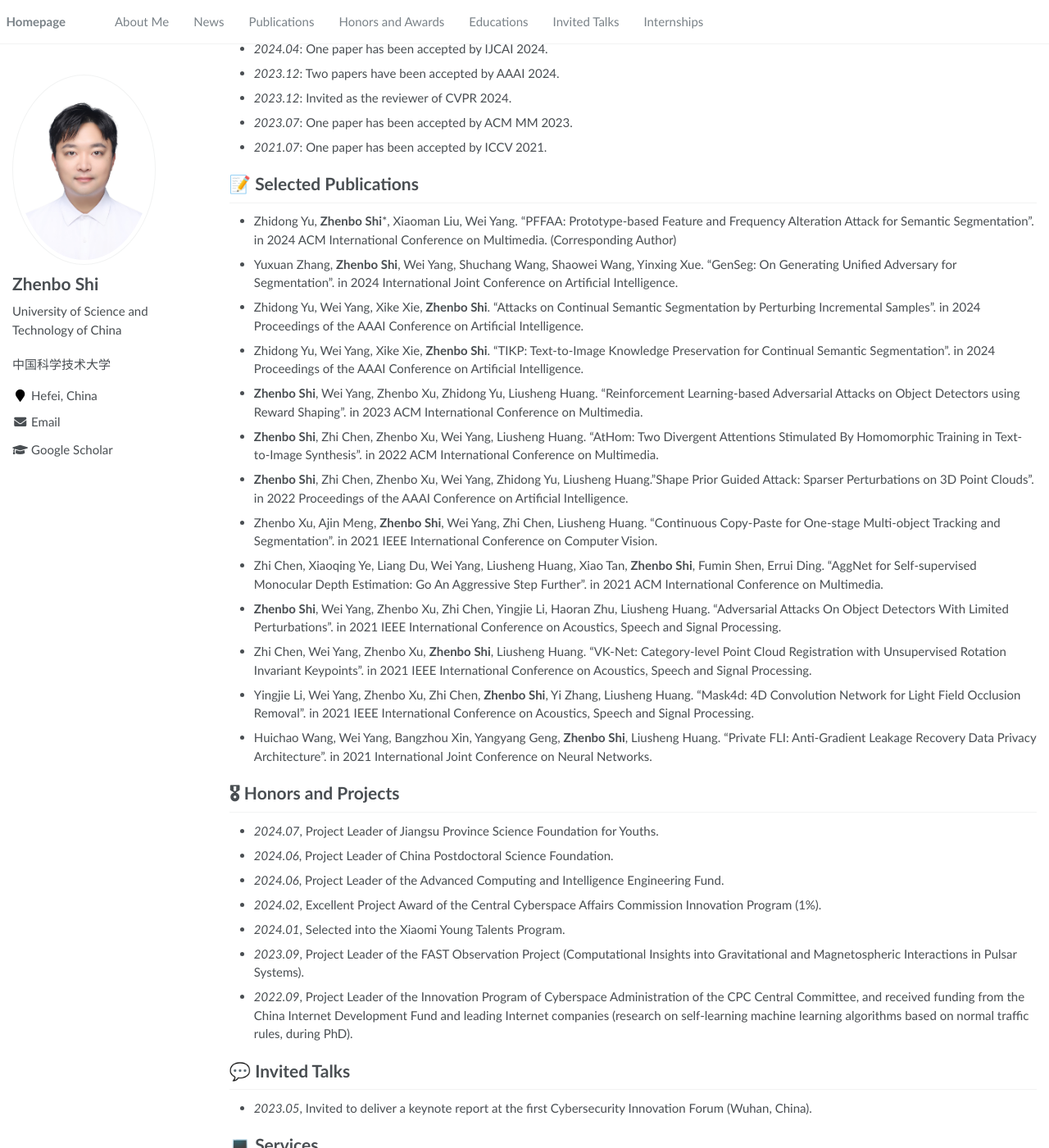
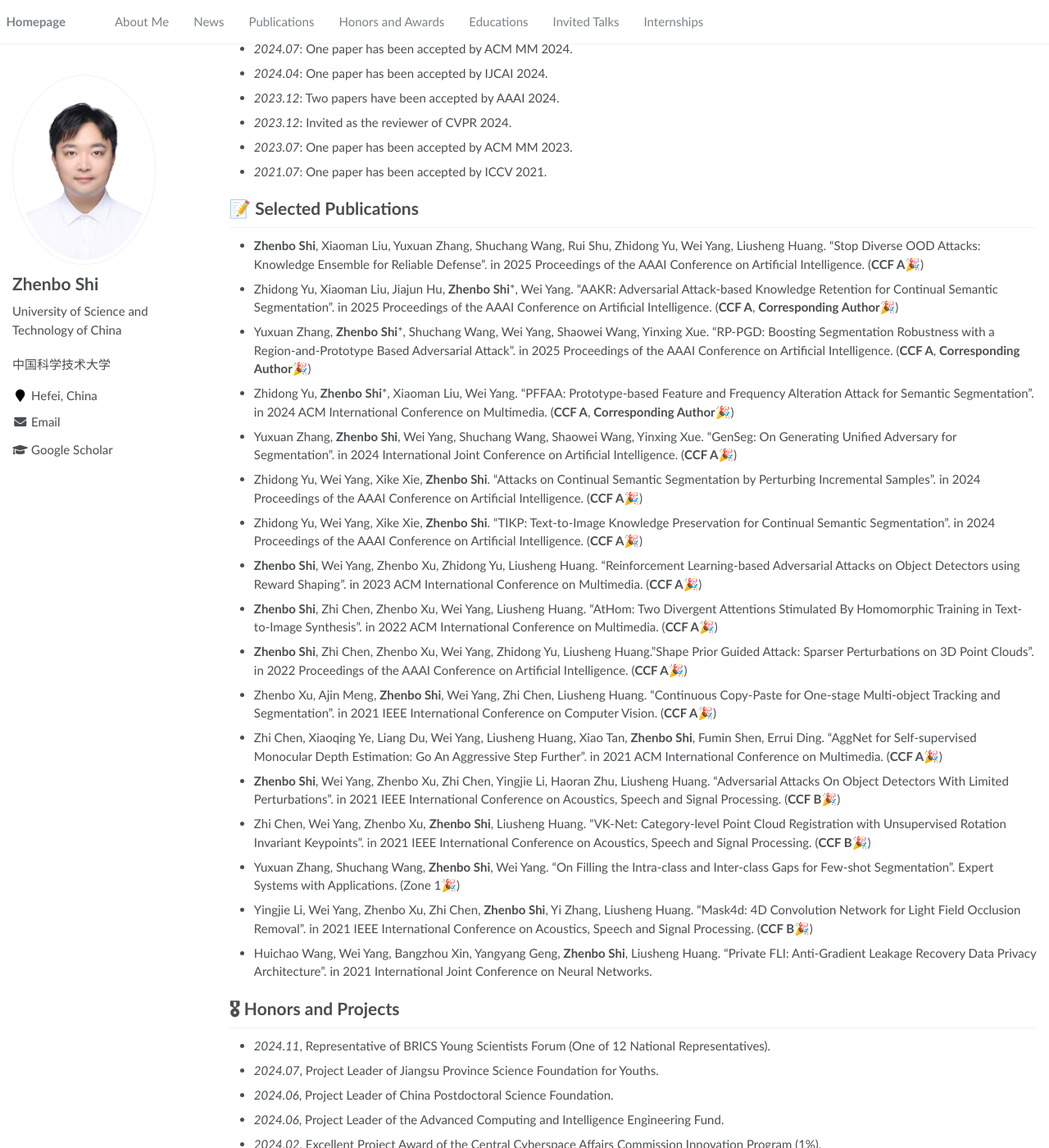
Before and after one commit to shizhenbo/shizhenbo.github.io, a Jekyll site: the page built from _pages/about.md, in a window 1280 px wide and 1400 px high, scrolled down 284 px. Shown: the whole window at 82% size. Built offline with Jekyll 4.4.1, drawn with Linux system fonts in a browser that asks for light colours; some of the changed text lies outside the part shown.

Commit message:
Update about.md

```diff
--- a/_pages/about.md
+++ b/_pages/about.md
@@ -20,6 +20,7 @@ Currently, my research interests lie in Multimodal Learning, Adversarial Machine
 
 # 🔥 Selected News
 
+- *2024.12*: Three papers have been accepted by AAAI 2025.
 - *2024.07*: One paper has been accepted by ACM MM 2024.
 - *2024.04*: One paper has been accepted by IJCAI 2024.
 - *2023.12*: Two papers have been accepted by AAAI 2024.
@@ -29,22 +30,27 @@ Currently, my research interests lie in Multimodal Learning, Adversarial Machine
 
 # 📝 Selected Publications
 
-- Zhidong Yu, **Zhenbo Shi***, Xiaoman Liu, Wei Yang. "PFFAA: Prototype-based Feature and Frequency Alteration Attack for Semantic Segmentation". in 2024 ACM International Conference on Multimedia. (Corresponding Author)
-- Yuxuan Zhang, **Zhenbo Shi**, Wei Yang, Shuchang Wang, Shaowei Wang, Yinxing Xue. "GenSeg: On Generating Unified Adversary for Segmentation". in 2024 International Joint Conference on Artificial Intelligence.
-- Zhidong Yu, Wei Yang, Xike Xie, **Zhenbo Shi**. "Attacks on Continual Semantic Segmentation by Perturbing Incremental Samples". in 2024 Proceedings of the AAAI Conference on Artificial Intelligence.
-- Zhidong Yu, Wei Yang, Xike Xie, **Zhenbo Shi**. "TIKP: Text-to-Image Knowledge Preservation for Continual Semantic Segmentation". in 2024 Proceedings of the AAAI Conference on Artificial Intelligence.
-- **Zhenbo Shi**, Wei Yang, Zhenbo Xu, Zhidong Yu, Liusheng Huang. "Reinforcement Learning-based Adversarial Attacks on Object Detectors using Reward Shaping". in 2023 ACM International Conference on Multimedia.
-- **Zhenbo Shi**, Zhi Chen, Zhenbo Xu, Wei Yang, Liusheng Huang. "AtHom: Two Divergent Attentions Stimulated By Homomorphic Training in Text-to-Image Synthesis". in 2022 ACM International Conference on Multimedia.
-- **Zhenbo Shi**, Zhi Chen, Zhenbo Xu, Wei Yang, Zhidong Yu, Liusheng Huang."Shape Prior Guided Attack: Sparser Perturbations on 3D Point Clouds". in 2022 Proceedings of the AAAI Conference on Artificial Intelligence.
-- Zhenbo Xu, Ajin Meng, **Zhenbo Shi**, Wei Yang, Zhi Chen, Liusheng Huang. "Continuous Copy-Paste for One-stage Multi-object Tracking and Segmentation". in 2021 IEEE International Conference on Computer Vision.
-- Zhi Chen, Xiaoqing Ye, Liang Du, Wei Yang, Liusheng Huang, Xiao Tan, **Zhenbo Shi**, Fumin Shen, Errui Ding. "AggNet for Self-supervised Monocular Depth Estimation: Go An Aggressive Step Further". in 2021 ACM International Conference on Multimedia.
-- **Zhenbo Shi**, Wei Yang, Zhenbo Xu, Zhi Chen, Yingjie Li, Haoran Zhu, Liusheng Huang. "Adversarial Attacks On Object Detectors With Limited Perturbations". in 2021 IEEE International Conference on Acoustics, Speech and Signal Processing.
-- Zhi Chen, Wei Yang, Zhenbo Xu, **Zhenbo Shi**, Liusheng Huang. "VK-Net: Category-level Point Cloud Registration with Unsupervised Rotation Invariant Keypoints". in 2021 IEEE International Conference on Acoustics, Speech and Signal Processing.
-- Yingjie Li, Wei Yang, Zhenbo Xu, Zhi Chen, **Zhenbo Shi**, Yi Zhang, Liusheng Huang. "Mask4d: 4D Convolution Network for Light Field Occlusion Removal". in 2021 IEEE International Conference on Acoustics, Speech and Signal Processing.
+- **Zhenbo Shi**, Xiaoman Liu, Yuxuan Zhang, Shuchang Wang, Rui Shu, Zhidong Yu, Wei Yang, Liusheng Huang. "Stop Diverse OOD Attacks: Knowledge Ensemble for Reliable Defense". in 2025 Proceedings of the AAAI Conference on Artificial Intelligence. (**CCF A**🎉)
+- Zhidong Yu, Xiaoman Liu, Jiajun Hu, **Zhenbo Shi***, Wei Yang. "AAKR: Adversarial Attack-based Knowledge Retention for Continual Semantic Segmentation". in 2025 Proceedings of the AAAI Conference on Artificial Intelligence. (**CCF A**, **Corresponding Author**🎉)
+- Yuxuan Zhang, **Zhenbo Shi***, Shuchang Wang, Wei Yang, Shaowei Wang, Yinxing Xue. "RP-PGD: Boosting Segmentation Robustness with a Region-and-Prototype Based Adversarial Attack". in 2025 Proceedings of the AAAI Conference on Artificial Intelligence. (**CCF A**, **Corresponding Author**🎉)
+- Zhidong Yu, **Zhenbo Shi***, Xiaoman Liu, Wei Yang. "PFFAA: Prototype-based Feature and Frequency Alteration Attack for Semantic Segmentation". in 2024 ACM International Conference on Multimedia. (**CCF A**, **Corresponding Author**🎉)
+- Yuxuan Zhang, **Zhenbo Shi**, Wei Yang, Shuchang Wang, Shaowei Wang, Yinxing Xue. "GenSeg: On Generating Unified Adversary for Segmentation". in 2024 International Joint Conference on Artificial Intelligence. (**CCF A**🎉)
+- Zhidong Yu, Wei Yang, Xike Xie, **Zhenbo Shi**. "Attacks on Continual Semantic Segmentation by Perturbing Incremental Samples". in 2024 Proceedings of the AAAI Conference on Artificial Intelligence. (**CCF A**🎉)
+- Zhidong Yu, Wei Yang, Xike Xie, **Zhenbo Shi**. "TIKP: Text-to-Image Knowledge Preservation for Continual Semantic Segmentation". in 2024 Proceedings of the AAAI Conference on Artificial Intelligence. (**CCF A**🎉)
+- **Zhenbo Shi**, Wei Yang, Zhenbo Xu, Zhidong Yu, Liusheng Huang. "Reinforcement Learning-based Adversarial Attacks on Object Detectors using Reward Shaping". in 2023 ACM International Conference on Multimedia. (**CCF A**🎉)
+- **Zhenbo Shi**, Zhi Chen, Zhenbo Xu, Wei Yang, Liusheng Huang. "AtHom: Two Divergent Attentions Stimulated By Homomorphic Training in Text-to-Image Synthesis". in 2022 ACM International Conference on Multimedia. (**CCF A**🎉)
+- **Zhenbo Shi**, Zhi Chen, Zhenbo Xu, Wei Yang, Zhidong Yu, Liusheng Huang."Shape Prior Guided Attack: Sparser Perturbations on 3D Point Clouds". in 2022 Proceedings of the AAAI Conference on Artificial Intelligence. (**CCF A**🎉)
+- Zhenbo Xu, Ajin Meng, **Zhenbo Shi**, Wei Yang, Zhi Chen, Liusheng Huang. "Continuous Copy-Paste for One-stage Multi-object Tracking and Segmentation". in 2021 IEEE International Conference on Computer Vision. (**CCF A**🎉)
+- Zhi Chen, Xiaoqing Ye, Liang Du, Wei Yang, Liusheng Huang, Xiao Tan, **Zhenbo Shi**, Fumin Shen, Errui Ding. "AggNet for Self-supervised Monocular Depth Estimation: Go An Aggressive Step Further". in 2021 ACM International Conference on Multimedia. (**CCF A**🎉)
+- **Zhenbo Shi**, Wei Yang, Zhenbo Xu, Zhi Chen, Yingjie Li, Haoran Zhu, Liusheng Huang. "Adversarial Attacks On Object Detectors With Limited Perturbations". in 2021 IEEE International Conference on Acoustics, Speech and Signal Processing. (**CCF B**🎉)
+- Zhi Chen, Wei Yang, Zhenbo Xu, **Zhenbo Shi**, Liusheng Huang. "VK-Net: Category-level Point Cloud Registration with Unsupervised Rotation Invariant Keypoints". in 2021 IEEE International Conference on Acoustics, Speech and Signal Processing. (**CCF B**🎉)
+- Yuxuan Zhang, Shuchang Wang, **Zhenbo Shi**, Wei Yang. "On Filling the Intra-class and Inter-class Gaps for Few-shot Segmentation". Expert Systems with Applications. (Zone 1🎉)
+- Yingjie Li, Wei Yang, Zhenbo Xu, Zhi Chen, **Zhenbo Shi**, Yi Zhang, Liusheng Huang. "Mask4d: 4D Convolution Network for Light Field Occlusion Removal". in 2021 IEEE International Conference on Acoustics, Speech and Signal Processing. (**CCF B**🎉)
 - Huichao Wang, Wei Yang, Bangzhou Xin, Yangyang Geng, **Zhenbo Shi**, Liusheng Huang. "Private FLI: Anti-Gradient Leakage Recovery Data Privacy Architecture". in 2021 International Joint Conference on Neural Networks.
 
 
 # 🎖 Honors and Projects
+- *2024.11*, Representative of BRICS Young Scientists Forum (One of 12 National Representatives).
 - *2024.07*, Project Leader of Jiangsu Province Science Foundation for Youths.
 - *2024.06*, Project Leader of China Postdoctoral Science Foundation.
 - *2024.06*, Project Leader of the Advanced Computing and Intelligence Engineering Fund.
@@ -55,9 +61,13 @@ Currently, my research interests lie in Multimodal Learning, Adversarial Machine
 
 
 # 💬 Invited Talks
+- *2024.11*, Invited to deliver a keynote speech on the security of multimodal models at the BRICS Young Scientists Forum.
 - *2023.05*, Invited to deliver a keynote report at the first Cybersecurity Innovation Forum (Wuhan, China).
 
 # 💻 Services
+- *ICLR 2025*, Reviewer.
+- *ICML 2025*, Reviewer.
+- *CVPR 2025*, Reviewer.
 - *NeurIPS 2024*, Reviewer.
 - *ACM MM 2024*, Reviewer.
 - *ECCV 2024*, Reviewer.
```
